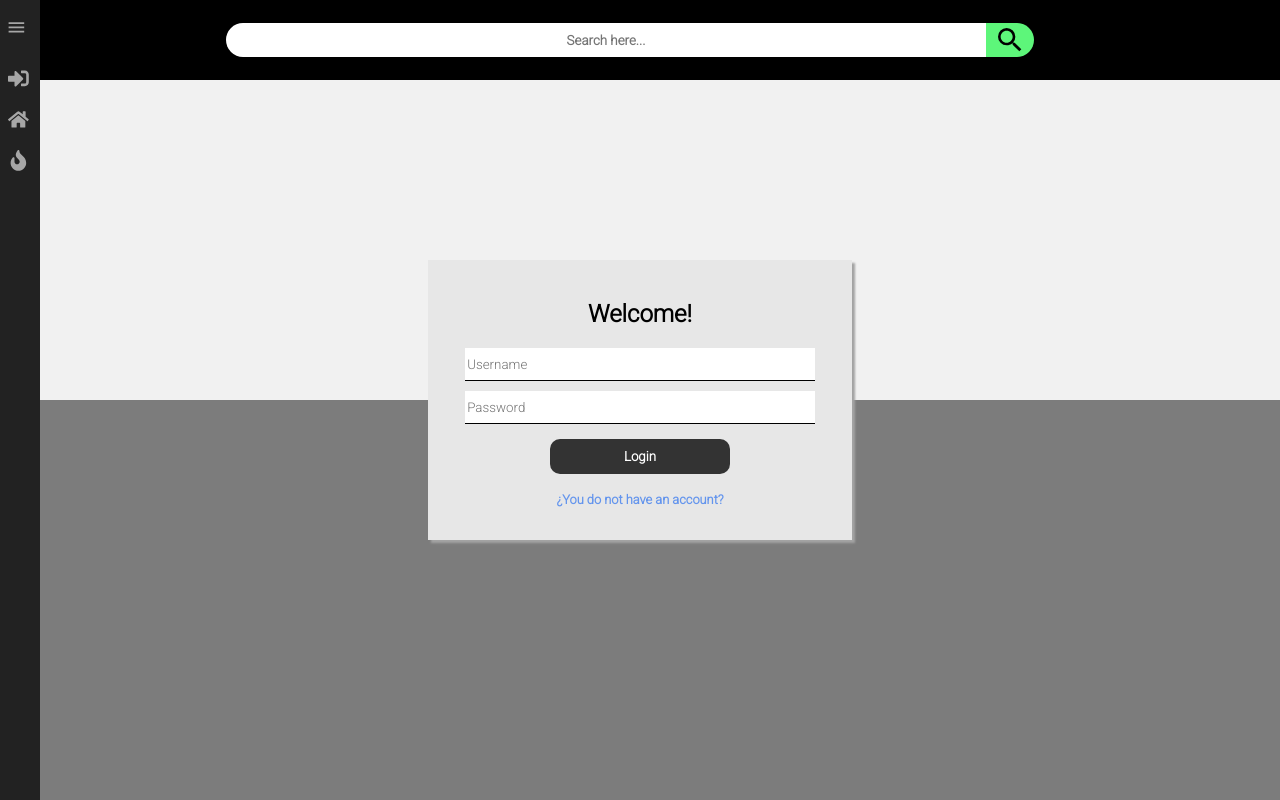
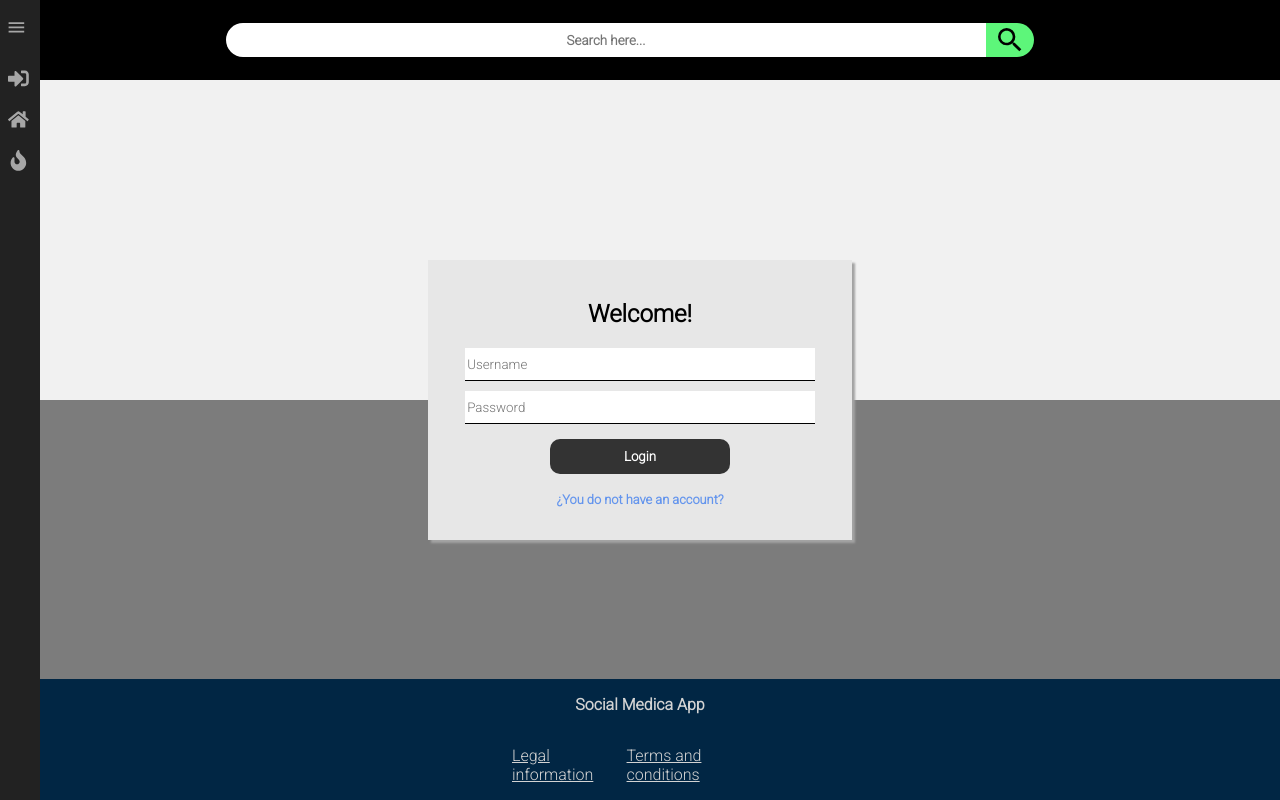
Before and after one commit to yamilt351/social-media-frontend, a React (Create React App) app: page /SignIn in a window 1280 px wide. Built offline with nearby package versions, Linux system fonts and the light colour scheme.

Commit message:
Footer is added in login and css and file structure are modified

```diff
--- /dev/null
+++ b/src/Components/Footer/Footer.css
@@ -0,0 +1,29 @@
+.footer__container {
+    position: absolute;
+    width: 100%;
+    bottom: 0;
+    background-color: rgb(1, 38, 68);
+    display: flex;
+    justify-content: center;
+    align-items: center;
+    flex-direction: column;
+    color: rgb(211, 211, 211);
+}
+.footer__title {
+    font-size: 1rem;
+}
+.footer__title::after {
+    content: " ";
+    background: red;
+    width: 20px;
+    height: 5px;
+}
+.footer__icons {
+    display: flex;
+    justify-content: space-between;
+    width: 20%;
+}
+.icon {
+    text-decoration: underline;
+    cursor: pointer;
+}
--- /dev/null
+++ b/src/Components/Footer/Footer.jsx
@@ -0,0 +1,16 @@
+import React from 'react'
+import './Footer.css'
+
+const Footer = () => {
+  return (
+    <section className='footer__container'>
+        <h3 className='footer__title'>Social Medica App</h3>
+        <div className="footer__icons">
+            <p className="icon">Legal information</p>
+            <p className="icon">Terms and conditions</p>
+        </div>
+    </section>
+  )
+}
+
+export default Footer
--- a/src/Components/LogOut/Logout.css
+++ b/src/Components/LogOut/Logout.css
@@ -1,19 +1,25 @@
 .form-container-LogOut {
+  width: 100vw;
+  height: 100VH;
+  background: rgba(0, 0, 0, .5);
+  position: fixed;
+  top: 0;
+  left: 0;
   display: flex;
   justify-content: center;
-  align-content: center;
-  margin: 20rem auto;
+  align-items: center;
 }
-
-.button-action {
-  border: none;
-	padding: 1rem;
+.modal {
+  width: 400px;
+  background-color: white;
+  min-height: 100px;
+  border-radius: 5px;
+  padding: 20px;
+  position: relative;
+  text-align: center;
 }
-.stay{
-		background-color: var(--clr-grey-1);
-		color: var(--clr-primary-1);
+.button-action-logout {
+  display: flex;
+  justify-content: space-evenly;
+  align-items: center;
 }
-.logout{
-		background-color: red;
-		color: #fff;
-}
--- a/src/Components/LogOut/Logout.jsx
+++ b/src/Components/LogOut/Logout.jsx
@@ -19,15 +19,15 @@ function LogOut() {
   };
 
   return (
-    <>
-      <div className="form-container-LogOut">
+    <div className="form-container-LogOut">
+      <div className="modal">
         <h1>¿Are sure you want to leave us?</h1>
         <div className="button-action-logout">
-          <button className='button-action logout' onClick={handleLogOut}>YES</button>
-          <button className='button-action stay' onClick={()=>navigate('/')}>NO</button>
+          <button className='action-button btn__hover' onClick={handleLogOut}>YES</button>
+          <button className='action-button' onClick={() => navigate('/')}>NO</button>
         </div>
       </div>
-    </>
+    </div>
   );
 }
 export default LogOut;
--- a/src/Components/LoginScreen/FormLogin.jsx
+++ b/src/Components/LoginScreen/FormLogin.jsx
@@ -16,7 +16,7 @@ const FormLogin = () => {
 
   const submit = (data) => {
     console.log(data);
-    if (Object.values(data)[0].length > 1 && Object.values(data)[1].length > 1) {
+    if (Object.values(data)[0].length > 2 && Object.values(data)[1].length > 2) {
       dispatch(loginStart());
       axios.post(`${URL}auth/signin`, data, { withCredentials: true })
         .then(res => {
--- a/src/Components/LoginScreen/FormRegister.jsx
+++ b/src/Components/LoginScreen/FormRegister.jsx
@@ -11,9 +11,8 @@ const FormRegister = (setRegisterd) => {
   const { handleSubmit, register, reset } = useForm();
 
   const submitRegister = data => {
-        console.log(data);
-        if (Object.values(data)[2].length >= 3) {
-          axios.post(`${URL}auth/signUp`, data,{
+    if (Object.values(data)[0].length >= 2 && Object.values(data)[1].length > 2 && Object.values(data)[2].length > 2) {
+      axios.post(`${URL}auth/signUp`, data, {
         withCredentials: true
       })
         .then(res => {
@@ -34,13 +33,12 @@ const FormRegister = (setRegisterd) => {
         username: '',
         password: ''
       })
-        }
+    }else {
       toast.warning("You must provide the requested data!", {
         position: toast.POSITION.TOP_CENTER
       })
     }
-
-
+  }
   return (
     <div className="form-container signUp">
       <form className="form" onSubmit={handleSubmit(submitRegister)}>
--- a/src/Components/LoginScreen/LoginScreeem.jsx
+++ b/src/Components/LoginScreen/LoginScreeem.jsx
@@ -1,5 +1,6 @@
 import React, { useState } from 'react'
 import { ToastContainer } from 'react-toastify';
+import Footer from '../Footer/Footer';
 import FormLogin from './FormLogin';
 import FormRegister from './FormRegister';
 
@@ -26,6 +27,7 @@ const LoginScreeem = () => {
           )}
         <p className="swichter-button" onClick={swicht} > {registered ? "¿You do not have an account?" : "Login"}</p>
       </div>
+      <Footer/>
     </section>
   );
 }
--- a/src/Components/LoginScreen/login.css
+++ b/src/Components/LoginScreen/login.css
@@ -62,17 +62,14 @@
   transition: transform .7s ease;
   font-family: 'Roboto', sans-serif;
   font-weight: bold;
+  background-color: var(--clr-primary-2);
 }
 
 .action-button:hover {
-  background-color: var(--clr-primary-2);
+  background-color: rgb(71, 71, 71);
 }
 .action-button:active {
   transform: scale(1.2);
-}
-
-.action-button {
-  background-color: var(--clr-primary-2);
 }
 
 .swichter-button {
--- a/src/Components/navbar/data.js
+++ b/src/Components/navbar/data.js
@@ -21,5 +21,5 @@ export const loged = [
   { id: 2, name: "Subscriptions", icon: <FaHeart />, url: "/Subscriptions" },
   // { id: 3, name: "Profile", icon: <FaUserAlt />, url: `/Profile` },
   { id: 4, name: "Create Post", icon: <FaFeather />, url: "/CreatePost" },
-  { id: 5, name: "Log Out", icon: <FaArrowCircleLeft />, url: "/Logout" },
+  { id: 5, name: "Log Out", icon: <FaArrowCircleLeft />, url: "/LogOut" },
 ];
```
Lines whose indentation alone changed are shown as unchanged.
